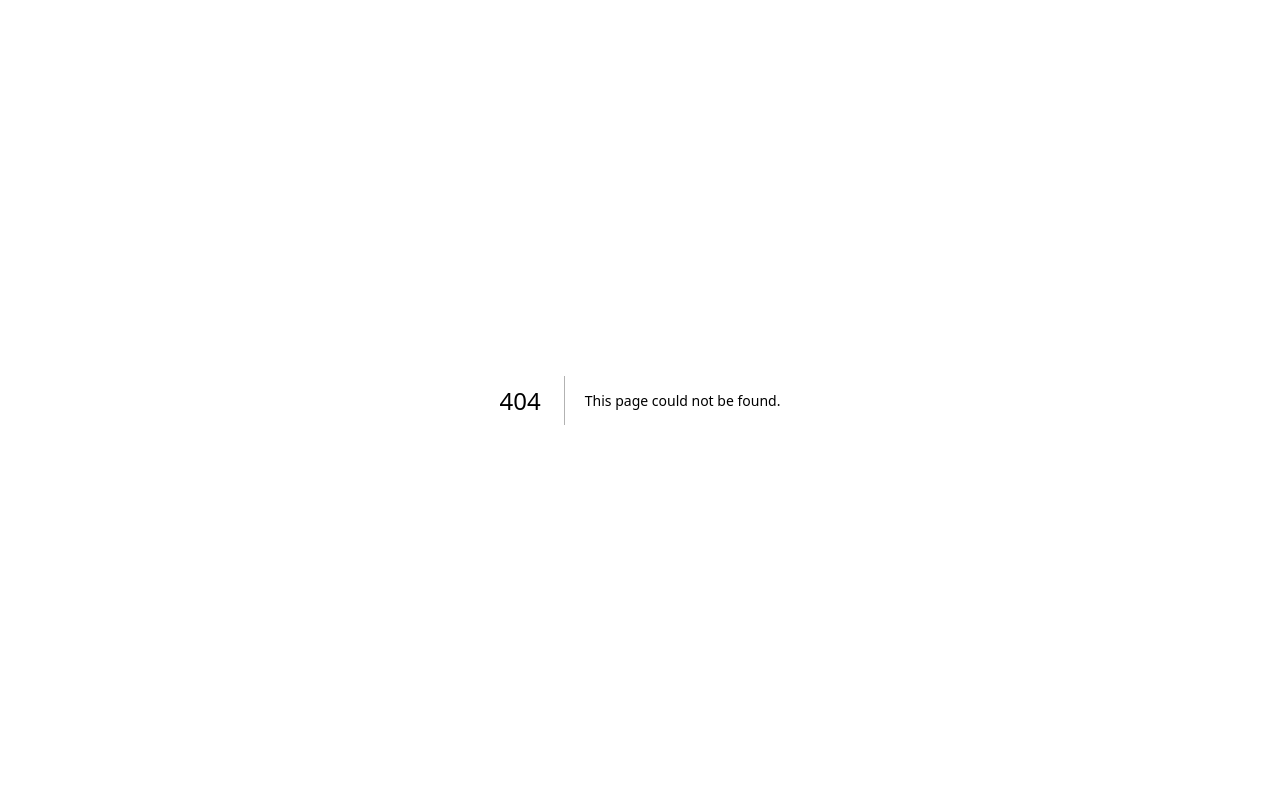
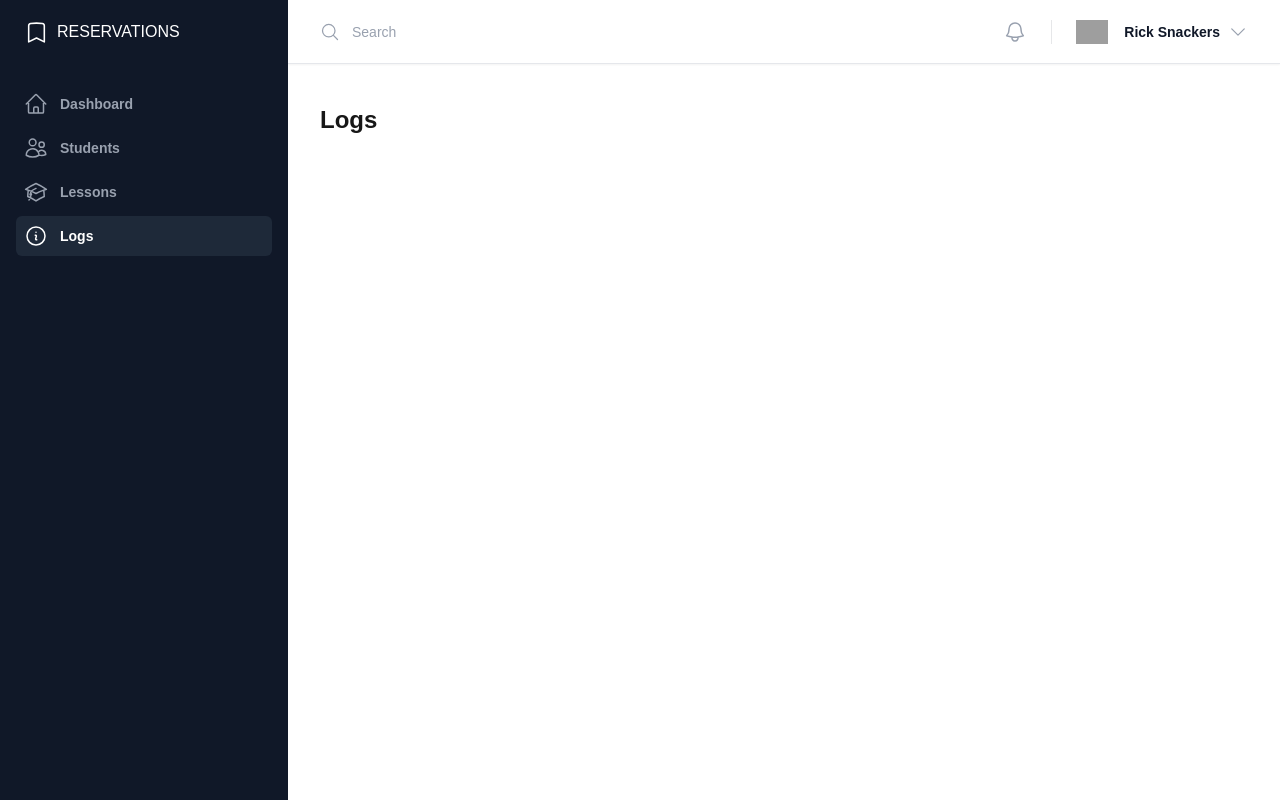
Before and after one commit to El-Rico/reservations-portal-v0.0.1, a Next.js app: page /dashboard/logs in a window 1280 px wide. Before the commit this address had no page. Built offline with nearby package versions, Linux system fonts and the light colour scheme; grey boxes are pictures that could not be loaded.

Commit message:
feature: add logs page

```diff
--- /dev/null
+++ b/app/dashboard/logs/page.tsx
@@ -0,0 +1,16 @@
+import PageTitle from "@/components/common/page-title";
+import { Metadata } from "next";
+
+export const metadata: Metadata = {
+	title: "Logs",
+};
+
+export default function DashboardLogs() {
+	return (
+		<>
+			<PageTitle
+				title={typeof metadata.title === "string" ? metadata.title : "Title"}
+			/>
+		</>
+	);
+}
--- a/components/dashboard/navigation.tsx
+++ b/components/dashboard/navigation.tsx
@@ -3,6 +3,7 @@
 import {
 	AcademicCapIcon,
 	HomeIcon,
+	InformationCircleIcon,
 	UsersIcon,
 } from "@heroicons/react/24/outline";
 import clsx from "clsx";
@@ -13,6 +14,7 @@ const navigation = [
 	{ name: "Dashboard", href: "/dashboard", icon: HomeIcon },
 	{ name: "Students", href: "/dashboard/students", icon: UsersIcon },
 	{ name: "Lessons", href: "/dashboard/lessons", icon: AcademicCapIcon },
+	{ name: "Logs", href: "/dashboard/logs", icon: InformationCircleIcon },
 ];
 
 export default function DashboardNavigation() {
```
